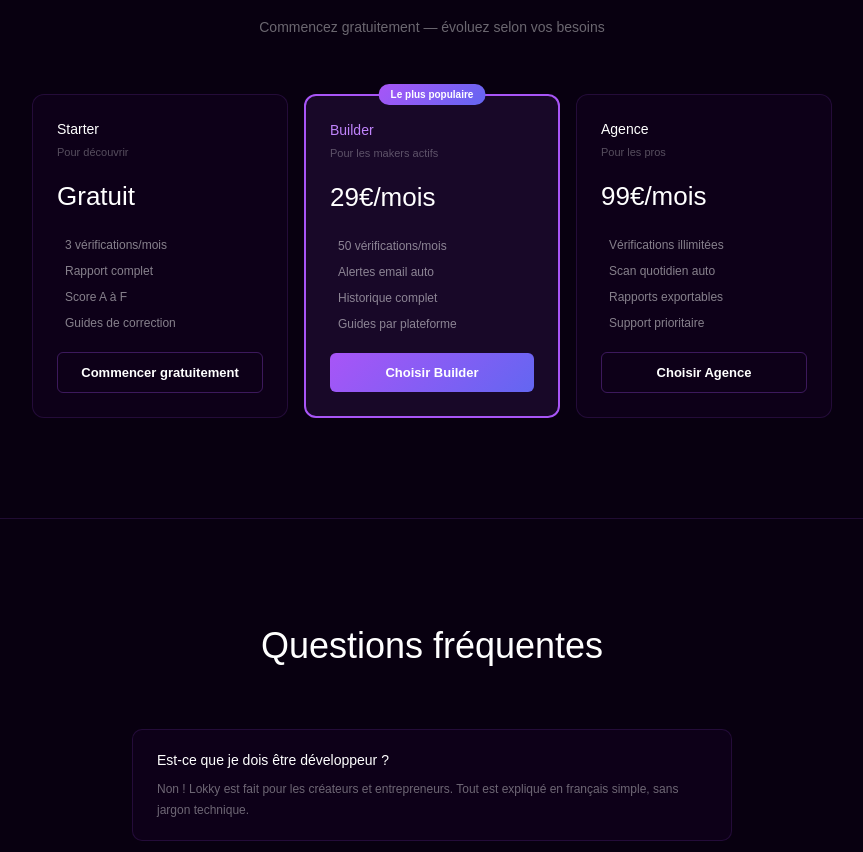
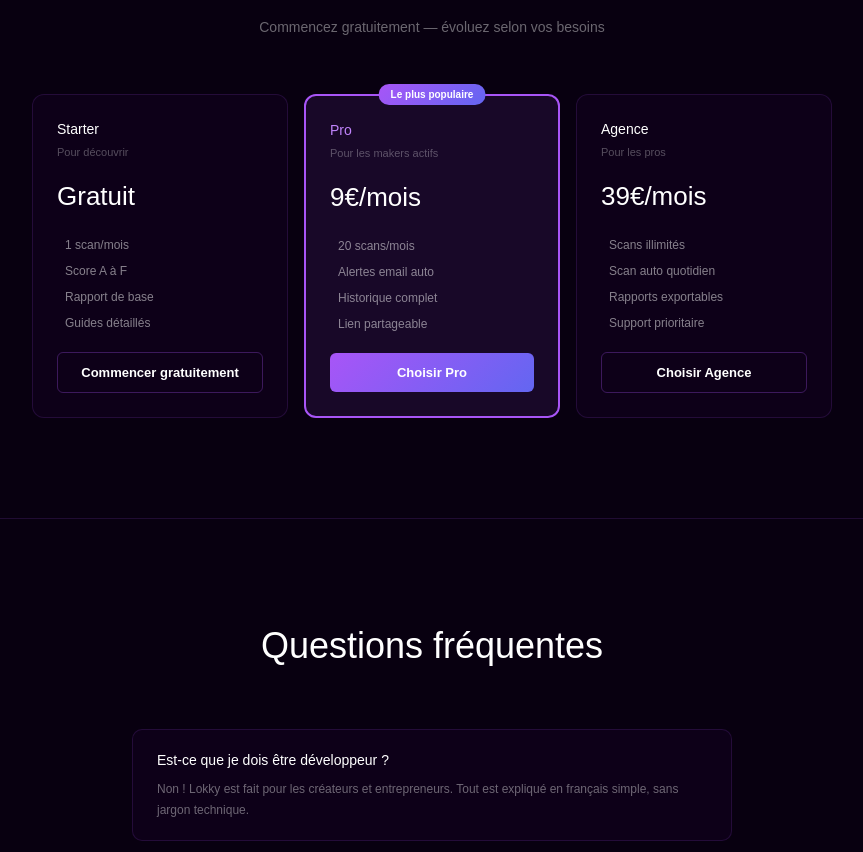
Before and after one commit to Fiodordo/lokky, a Next.js app: page / in a window 1280 px wide. Shown: the part 2928-3780 px from the top of the page, without its empty margins (208-1071 px from the left). Built offline with nearby package versions, Linux system fonts and the light colour scheme.

Commit message:
update pricing starter 1 scan, pro 9e, agence 39e

```diff
--- a/app/api/scan/route.ts
+++ b/app/api/scan/route.ts
@@ -5,8 +5,8 @@ import { createServerClient } from "@supabase/ssr";
 import { cookies } from "next/headers";
 
 const PLAN_LIMITS = {
-  starter: 3,
-  builder: 50,
+  starter: 1,
+  pro: 20,
   agence: Infinity,
 };
 
--- a/app/dashboard/upgrade/page.tsx
+++ b/app/dashboard/upgrade/page.tsx
@@ -5,8 +5,8 @@ import { supabase } from "@/lib/supabase";
 
 const plans = [
   { id: "starter", name: "Starter", price: "Gratuit", desc: "Pour découvrir Lokky", features: ["1 projet", "Scan manuel", "Score de sécurité", "Rapport basique"], current: true },
-  { id: "builder", name: "Builder", price: "29€", period: "/mois", desc: "Pour les makers actifs", features: ["5 projets", "Scan hebdomadaire", "Alertes email SSL", "Historique complet", "Guides de correction"], highlight: true },
-  { id: "agence", name: "Agence", price: "99€", period: "/mois", desc: "Pour les pros et agences", features: ["Projets illimités", "Scan quotidien", "Rapports exportables", "Support prioritaire", "Multi-utilisateurs"] },
+  { id: "pro", name: "Pro", price: "9€", period: "/mois", desc: "Pour les makers actifs", features: ["20 scans/mois", "Alertes email SSL", "Historique complet", "Guides détaillés", "Lien partageable"], highlight: true },
+  { id: "agence", name: "Agence", price: "39€", period: "/mois", desc: "Pour les pros et agences", features: ["Scans illimités", "Scan automatique quotidien", "Rapports exportables", "Support prioritaire", "Multi-clients"] },
 ];
 
 export default function UpgradePage() {
--- a/app/page.tsx
+++ b/app/page.tsx
@@ -151,9 +151,9 @@ export default function Home() {
           </div>
           <div style={{ display: "grid", gridTemplateColumns: "repeat(3, 1fr)", gap: "16px" }}>
             {[
-              { name: "Starter", price: "Gratuit", desc: "Pour découvrir", features: ["3 vérifications/mois", "Rapport complet", "Score A à F", "Guides de correction"], cta: "Commencer gratuitement" },
-              { name: "Builder", price: "29€/mois", desc: "Pour les makers actifs", features: ["50 vérifications/mois", "Alertes email auto", "Historique complet", "Guides par plateforme"], highlight: true, cta: "Choisir Builder" },
-              { name: "Agence", price: "99€/mois", desc: "Pour les pros", features: ["Vérifications illimitées", "Scan quotidien auto", "Rapports exportables", "Support prioritaire"], cta: "Choisir Agence" },
+              { name: "Starter", price: "Gratuit", desc: "Pour découvrir", features: ["1 scan/mois", "Score A à F", "Rapport de base", "Guides détaillés"], cta: "Commencer gratuitement" },
+              { name: "Pro", price: "9€/mois", desc: "Pour les makers actifs", features: ["20 scans/mois", "Alertes email auto", "Historique complet", "Lien partageable"], highlight: true, cta: "Choisir Pro" },
+              { name: "Agence", price: "39€/mois", desc: "Pour les pros", features: ["Scans illimités", "Scan auto quotidien", "Rapports exportables", "Support prioritaire"], cta: "Choisir Agence" },
             ].map((plan) => (
               <div key={plan.name} style={{ background: plan.highlight ? "rgba(168,85,247,0.1)" : "#0d0018", border: plan.highlight ? "2px solid #a855f7" : "0.5px solid rgba(168,85,247,0.15)", borderRadius: "12px", padding: "24px", position: "relative" }}>
                 {plan.highlight && (
```
